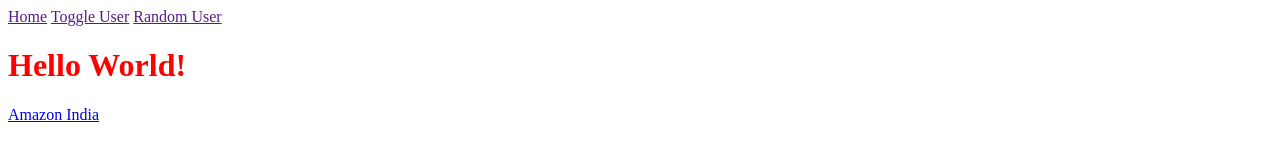
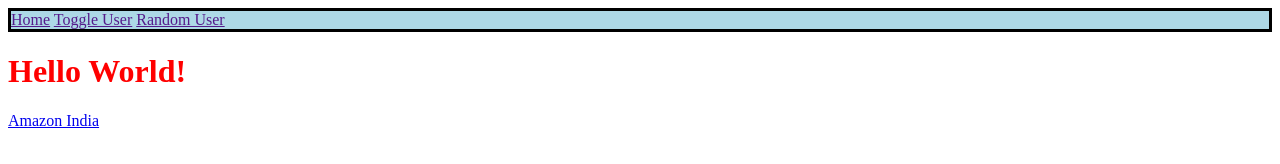
Before and after one commit to akshay-kumar-being-infinity/akshay-kumar-being-infinity.github.io, a plain HTML site: page index.html in a window 1280 px wide. Drawn offline with Linux system fonts and the light colour scheme.

Commit message:
styled navbar

```diff
--- a/index.html
+++ b/index.html
@@ -7,7 +7,7 @@
     <link rel="stylesheet" href="style.css">
 </head>
 <body>
-    <div>
+    <div id="navbar">
         <a href="">Home</a>
         <a href="">Toggle User</a>
         <a href="">Random User</a>
--- a/style.css
+++ b/style.css
@@ -1,3 +1,10 @@
 h1{
   color : red;
 }
+
+#navbar{
+  border-style: solid;
+  border-color: black;
+  border-width: 3px;
+  background-color: lightblue;
+}
```
